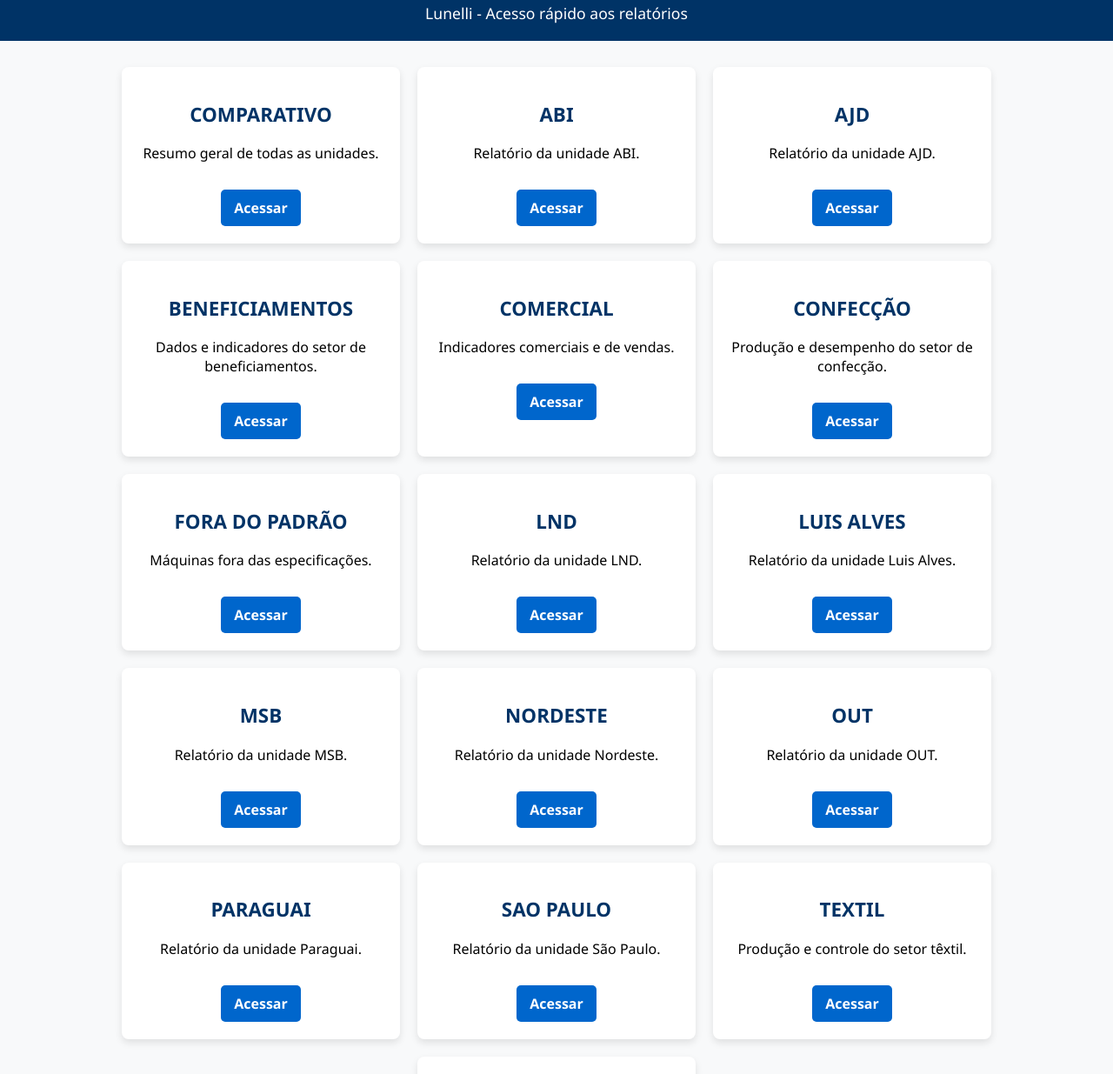
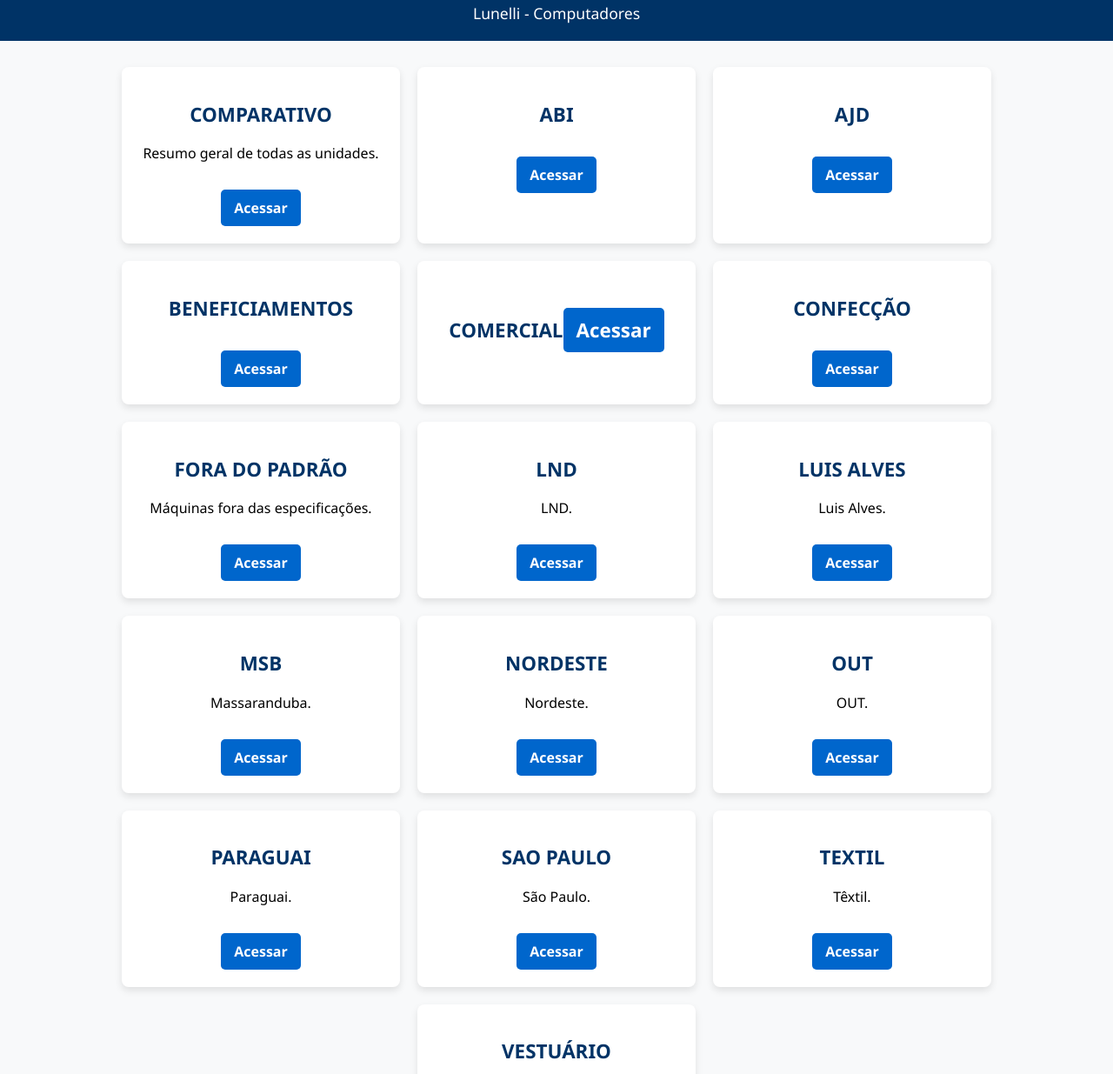
Before and after one commit to alessandrocamargo/portal, a plain HTML site: page index.html in a window 1280 px wide. Shown: the part 65-1300 px from the top of the page at 87% size. Drawn offline with Linux system fonts and the light colour scheme.

Commit message:
Update index.html
atualizações na pagina:

Texto das unidades;
Link do dashboard da Vestuario;
Adição do FavIcon

```diff
--- a/index.html
+++ b/index.html
@@ -3,6 +3,7 @@
 <head>
     <meta charset="UTF-8">
     <meta name="viewport" content="width=device-width, initial-scale=1.0">
+    <link rel="icon" type="image/x-icon" href="logo.png">
     <title>Portal de Dashboards - Lunelli</title>
     <style>
         body {
@@ -74,26 +75,26 @@
 <body>
     <header>
         <h1>Portal de Dashboards</h1>
-        <p>Lunelli - Acesso rápido aos relatórios</p>
+        <p>Lunelli - Computadores</p>
     </header>
 
     <main>
         <div class="card"><h2>COMPARATIVO</h2><p>Resumo geral de todas as unidades.</p><a href="#" target="_blank">Acessar</a></div>
-        <div class="card"><h2>ABI</h2><p>Relatório da unidade ABI.</p><a href="#" target="_blank">Acessar</a></div>
-        <div class="card"><h2>AJD</h2><p>Relatório da unidade AJD.</p><a href="#" target="_blank">Acessar</a></div>
-        <div class="card"><h2>BENEFICIAMENTOS</h2><p>Dados e indicadores do setor de beneficiamentos.</p><a href="#" target="_blank">Acessar</a></div>
-        <div class="card"><h2>COMERCIAL</h2><p>Indicadores comerciais e de vendas.</p><a href="#" target="_blank">Acessar</a></div>
-        <div class="card"><h2>CONFECÇÃO</h2><p>Produção e desempenho do setor de confecção.</p><a href="#" target="_blank">Acessar</a></div>
+        <div class="card"><h2>ABI</h2><a href="#" target="_blank">Acessar</a></div>
+        <div class="card"><h2>AJD</h2><a href="#" target="_blank">Acessar</a></div>
+        <div class="card"><h2>BENEFICIAMENTOS</h2><a href="#" target="_blank">Acessar</a></div>
+        <div class="card"><h2>COMERCIAL<a href="#" target="_blank">Acessar</a></div>
+        <div class="card"><h2>CONFECÇÃO</h2><a href="#" target="_blank">Acessar</a></div>
         <div class="card"><h2>FORA DO PADRÃO</h2><p>Máquinas fora das especificações.</p><a href="#" target="_blank">Acessar</a></div>
-        <div class="card"><h2>LND</h2><p>Relatório da unidade LND.</p><a href="#" target="_blank">Acessar</a></div>
-        <div class="card"><h2>LUIS ALVES</h2><p>Relatório da unidade Luis Alves.</p><a href="#" target="_blank">Acessar</a></div>
-        <div class="card"><h2>MSB</h2><p>Relatório da unidade MSB.</p><a href="#" target="_blank">Acessar</a></div>
-        <div class="card"><h2>NORDESTE</h2><p>Relatório da unidade Nordeste.</p><a href="#" target="_blank">Acessar</a></div>
-        <div class="card"><h2>OUT</h2><p>Relatório da unidade OUT.</p><a href="#" target="_blank">Acessar</a></div>
-        <div class="card"><h2>PARAGUAI</h2><p>Relatório da unidade Paraguai.</p><a href="#" target="_blank">Acessar</a></div>
-        <div class="card"><h2>SAO PAULO</h2><p>Relatório da unidade São Paulo.</p><a href="#" target="_blank">Acessar</a></div>
-        <div class="card"><h2>TEXTIL</h2><p>Produção e controle do setor têxtil.</p><a href="#" target="_blank">Acessar</a></div>
-        <div class="card"><h2>VESTUÁRIO</h2><p>Relatório completo do setor de vestuário.</p><a href="https://dashboard-yl7v.onrender.com/" target="_blank">Acessar</a></div>
+        <div class="card"><h2>LND</h2><p>LND.</p><a href="#" target="_blank">Acessar</a></div>
+        <div class="card"><h2>LUIS ALVES</h2><p>Luis Alves.</p><a href="#" target="_blank">Acessar</a></div>
+        <div class="card"><h2>MSB</h2><p>Massaranduba.</p><a href="#" target="_blank">Acessar</a></div>
+        <div class="card"><h2>NORDESTE</h2><p>Nordeste.</p><a href="#" target="_blank">Acessar</a></div>
+        <div class="card"><h2>OUT</h2><p>OUT.</p><a href="#" target="_blank">Acessar</a></div>
+        <div class="card"><h2>PARAGUAI</h2><p>Paraguai.</p><a href="#" target="_blank">Acessar</a></div>
+        <div class="card"><h2>SAO PAULO</h2><p>São Paulo.</p><a href="#" target="_blank">Acessar</a></div>
+        <div class="card"><h2>TEXTIL</h2><p>Têxtil.</p><a href="#" target="_blank">Acessar</a></div>
+        <div class="card"><h2>VESTUÁRIO</h2><p>Vestuário.</p><a href="https://dashboard-yl7v.onrender.com/" target="_blank">Acessar</a></div>
     </main>
 
     <footer>
```
